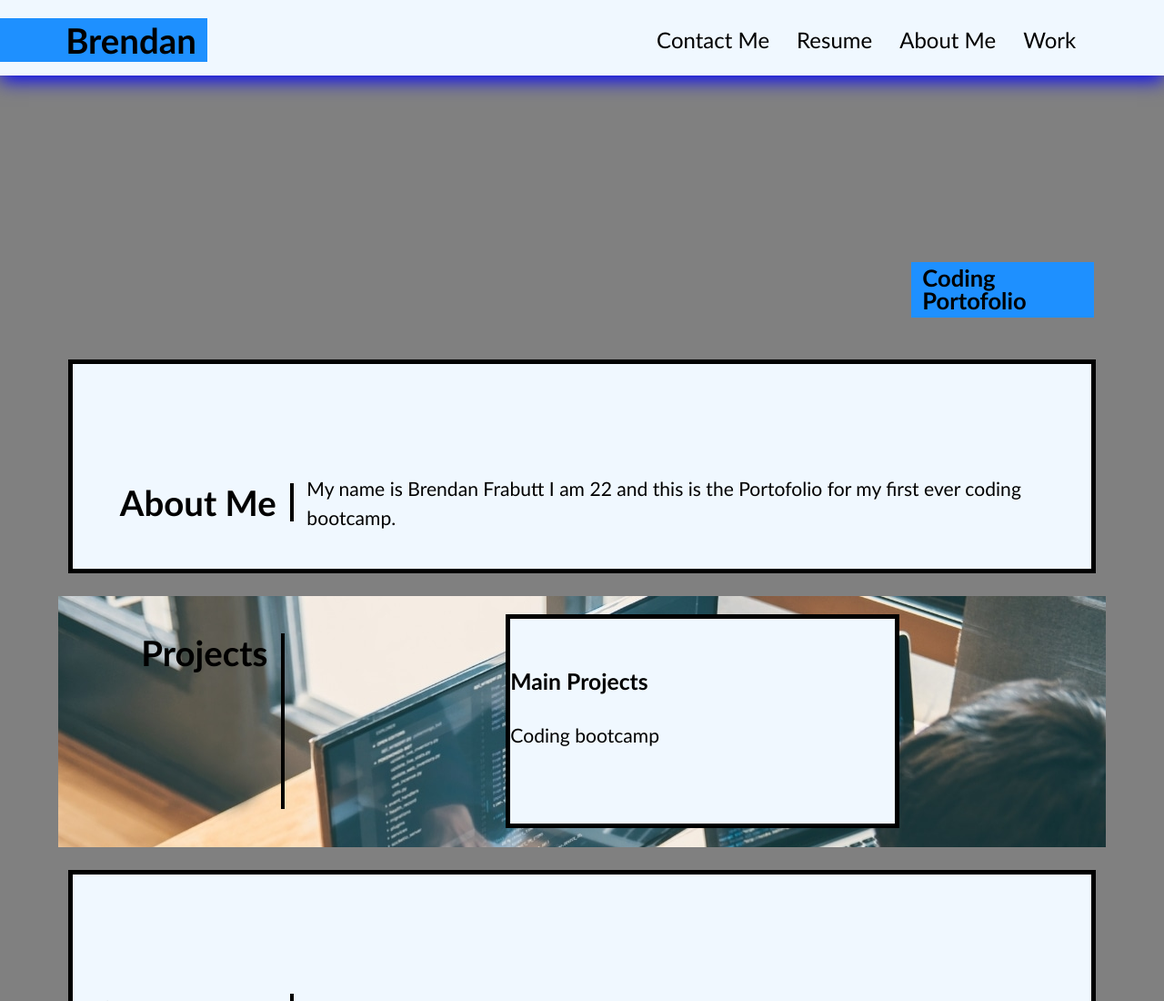
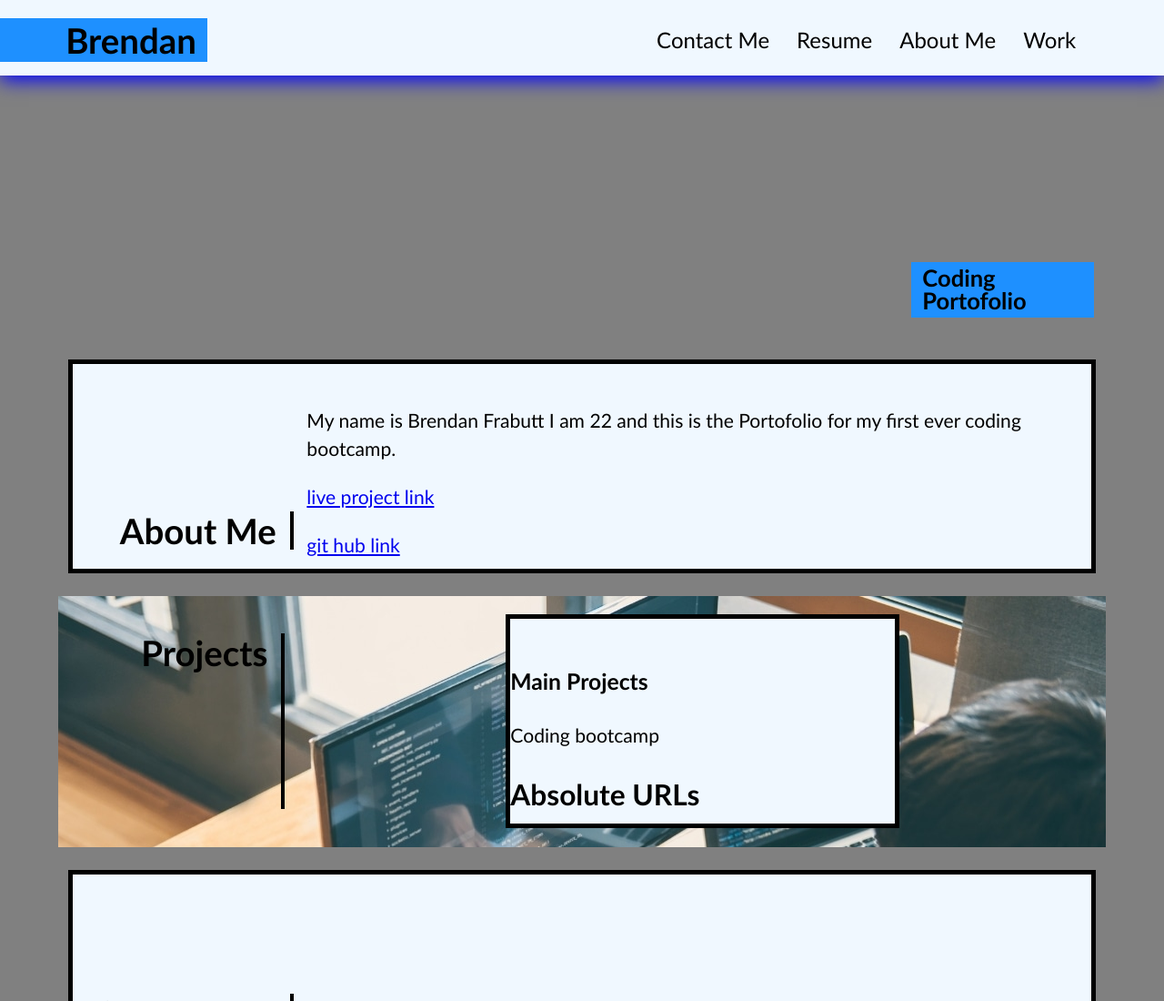
Before and after one commit to brendanfrabutt/project-2, a plain HTML site: page index.html in a window 1280 px wide. Shown: the top 1100 px of the page at 91% size. Drawn offline with Linux system fonts and the light colour scheme.

Commit message:
Add files via upload

```diff
--- a/index.html
+++ b/index.html
@@ -26,6 +26,8 @@
             <div>
                 <p>
                     My name is Brendan Frabutt I am 22 and this is the Portofolio for my first ever coding bootcamp.
+                    <p><a href="https://dannikaml.github.io/game-hub/">live project link</a></p>
+                    <p><a href="https://github.com/dannikaml/game-hub">git hub link</a></p>
                 </p>
             </div>
         </section>
@@ -37,6 +39,8 @@
                 <div>
                     <h3>Main Projects</h3>
                     <span>Coding bootcamp</span>
+                    <h2>Absolute URLs</h2>
+
                 </div>
             </a>
         </div>
```
Also changed, not shown: style.css (line endings or trailing spaces).
